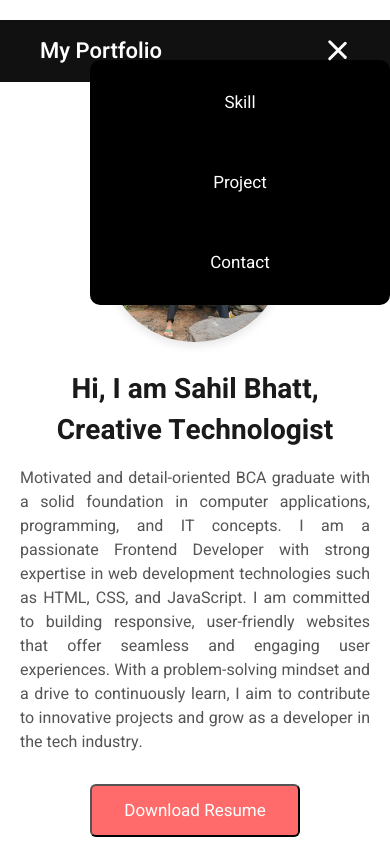
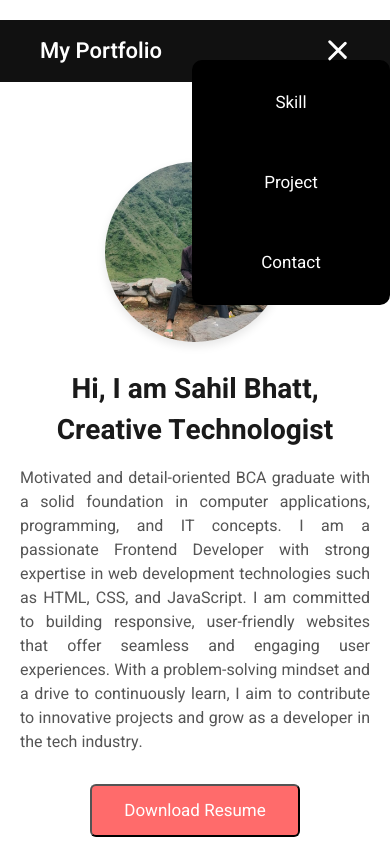
Before and after one commit to Sahil-Bhatt-01/My-Cv, a plain HTML site: page index.html in a window 390 px wide. Both pictures are taken after a click on the element 337 px from the left and 51 px from the top of the page. Shown: the top 844 px of the page. Drawn offline with Linux system fonts and the light colour scheme.

Commit message:
add my code

```diff
--- a/style.css
+++ b/style.css
@@ -176,10 +176,10 @@ body {
   .nav-links {
     position: absolute;
     top: 70px;
-    right: -100%;
+    right: 20%;
     background: #111;
     flex-direction: column;
-    width: 200px;
+    width: 50px;
     text-align: center;
     padding: 20px 0;
     border-radius: 8px;
@@ -188,7 +188,7 @@ body {
   .nav-links.active {
     right: 0px;
         background: black;
-    width: 300px;
+    width: 198px;
   }
 
   .nav-links li {
```
